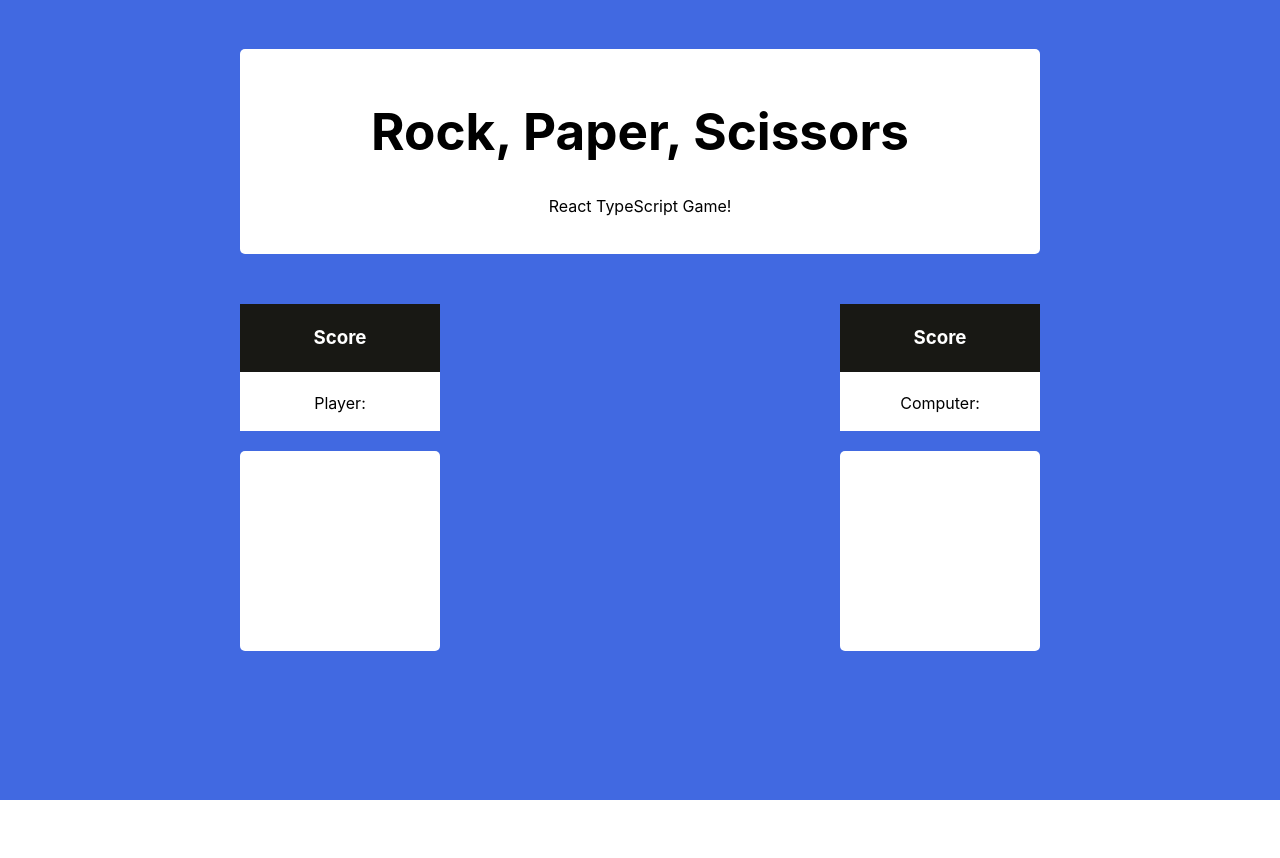
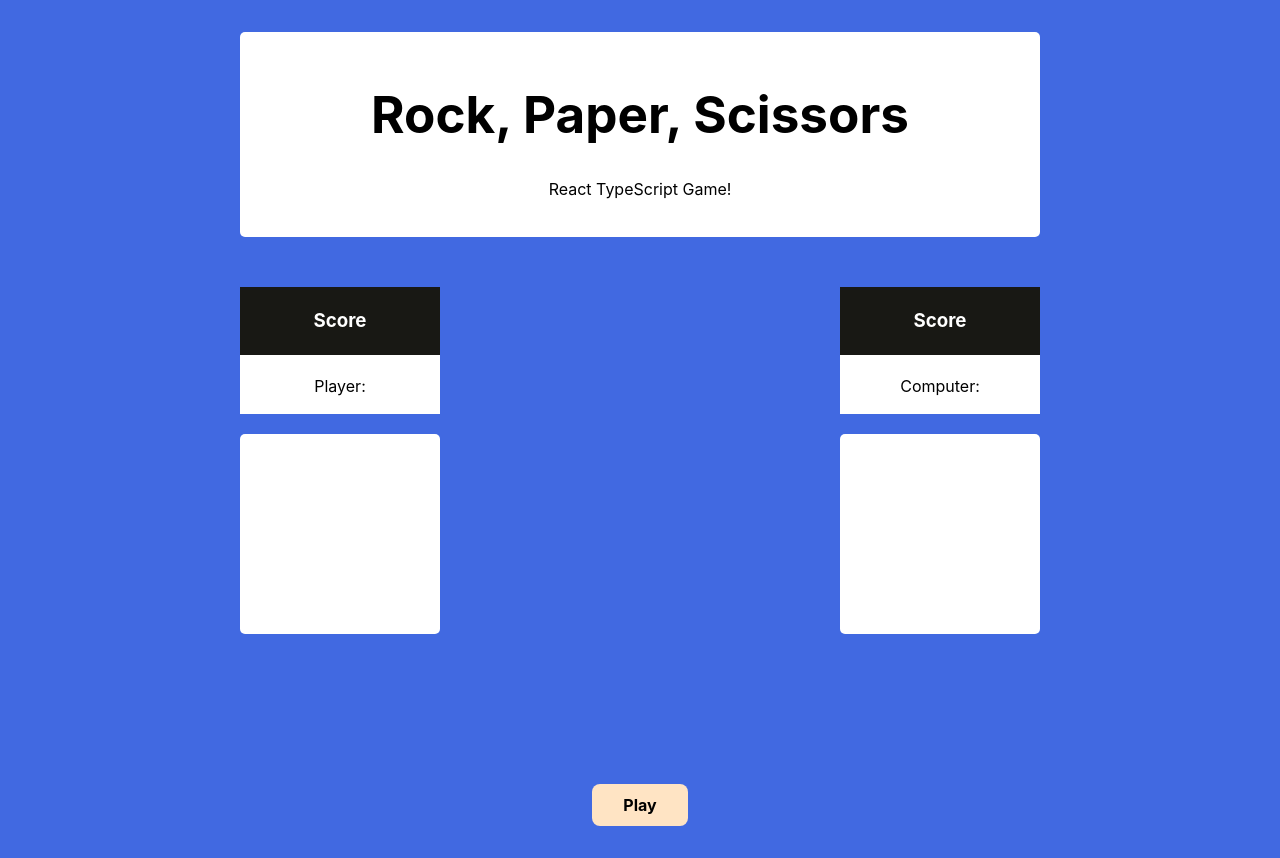
Before and after one commit to prateekvarma/Rock-Paper-Scissors-ts, a React (Vite) app: page / in a window 1280 px wide. Before the commit the page ends 800 px from the top, so only its background shows below. Built offline with nearby package versions, Linux system fonts and the light colour scheme.

Commit message:
Created the ChooseAndPlay component with styling

```diff
--- a/src/App.tsx
+++ b/src/App.tsx
@@ -1,4 +1,5 @@
 import styles from './App.module.css'
+import ChooseAndPlay from './components/ChooseAndPlay'
 import ScoreAndResults from './components/ScoreAndResults'
 
 function App() {
@@ -10,6 +11,7 @@ function App() {
         <p>React TypeScript Game!</p>
       </div>
       <ScoreAndResults />
+      <ChooseAndPlay />
     </div>
   )
 }
--- /dev/null
+++ b/src/components/ChooseAndPlay.module.css
@@ -0,0 +1,13 @@
+.choiceBtnCtn {
+    display: flex;
+    justify-content: center;
+    gap: 50px;
+}
+
+.playBtn {
+    background-color: bisque;
+    padding: 10px 30px;
+    margin-top: 50px;
+    font-weight: bold;
+    color: black;
+}
--- /dev/null
+++ b/src/components/ChooseAndPlay.tsx
@@ -0,0 +1,12 @@
+import styles from './ChooseAndPlay.module.css'
+
+const ChooseAndPlay = () => {
+  return (
+    <>
+      <div className={styles.choiceBtnCtn}></div>
+      <button className={styles.playBtn}>Play</button>
+    </>
+  );
+};
+
+export default ChooseAndPlay;
```
